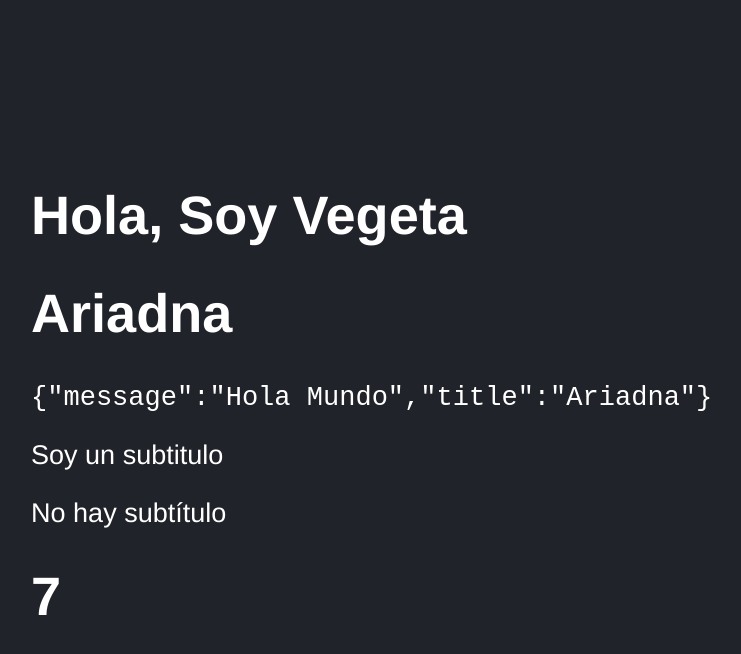
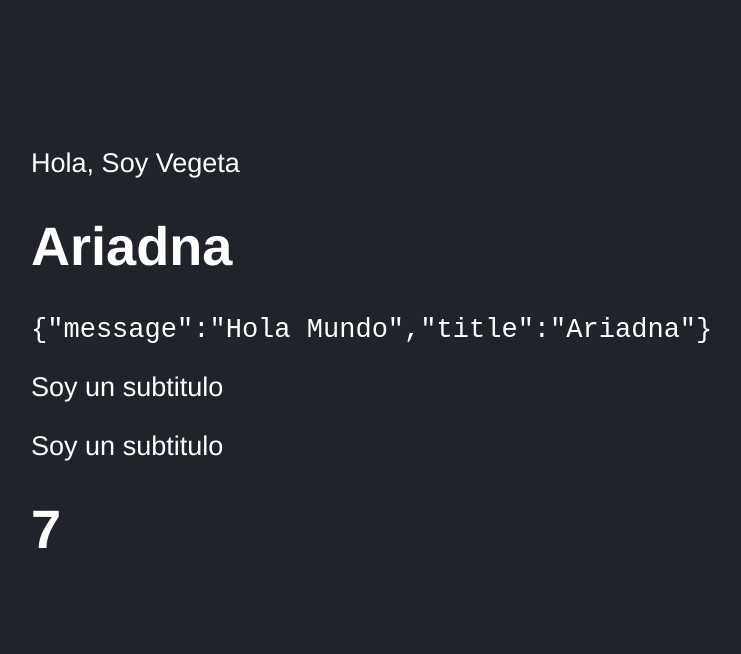
Before and after one commit to Alquimista-07/CursoReact, a React (Vite) app in the folder 4. Seccion 5 - Pruebas unitarias y de integracion - Probando las secciones anteriores/03-counter-app-vite/: page / in a window 1280 px wide. Shown: the top 654 px of the page, without its empty margins (117-858 px from the left). Built offline with nearby package versions, Linux system fonts and the light colour scheme.

Commit message:
66. getByTestId y otras props

```diff
--- a/4. Seccion 5 - Pruebas unitarias y de integracion - Probando las secciones anteriores/03-counter-app-vite/src/FirstApp.jsx
+++ b/4. Seccion 5 - Pruebas unitarias y de integracion - Probando las secciones anteriores/03-counter-app-vite/src/FirstApp.jsx
@@ -42,7 +42,7 @@ export const FirstApp = ( { title, subTitle } ) => {
 
     // <Fragment>
     <>
-        <h1>{ title }</h1>
+        <div data-testid="test-title">{ title }</div>
         <h1>{ newMessage.title }</h1>
         <code>{ JSON.stringify(newMessage) }</code>
         <p>Soy un subtitulo</p>
--- a/4. Seccion 5 - Pruebas unitarias y de integracion - Probando las secciones anteriores/03-counter-app-vite/src/main.jsx
+++ b/4. Seccion 5 - Pruebas unitarias y de integracion - Probando las secciones anteriores/03-counter-app-vite/src/main.jsx
@@ -21,7 +21,7 @@ ReactDOM.createRoot(document.getElementById('root')).render(
         {/* <HelloWorldApp /> */}
         {/* Por lo tanto la si exportaramos e importaramos de la forma por defecto entonces la usariamos de la siguiente manera: */}
         {/* <HelloApp/> */}
-        <FirstApp title='Hola, Soy Vegeta' />
+        <FirstApp title='Hola, Soy Vegeta' subTitle='Soy un subtitulo' />
         {/* {<CounterApp value={ 10 }/>} */}
     </React.StrictMode>
 );
```
Also changed, not shown: 1 other file (tests, documents, lock files or other folders).
